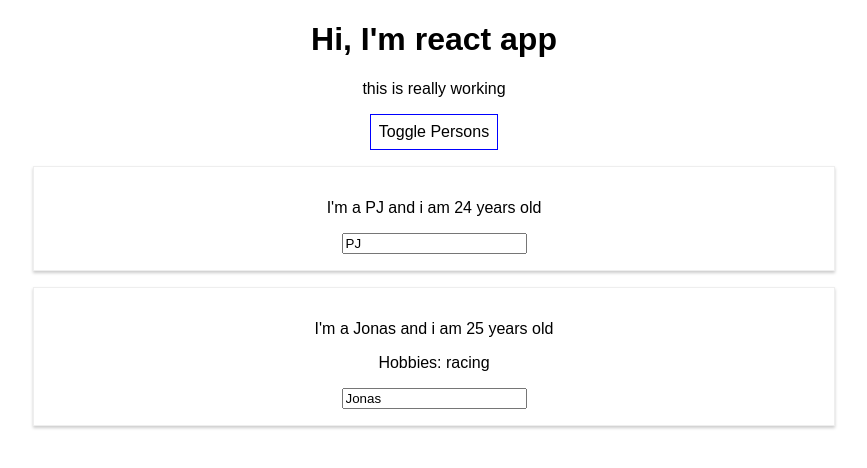
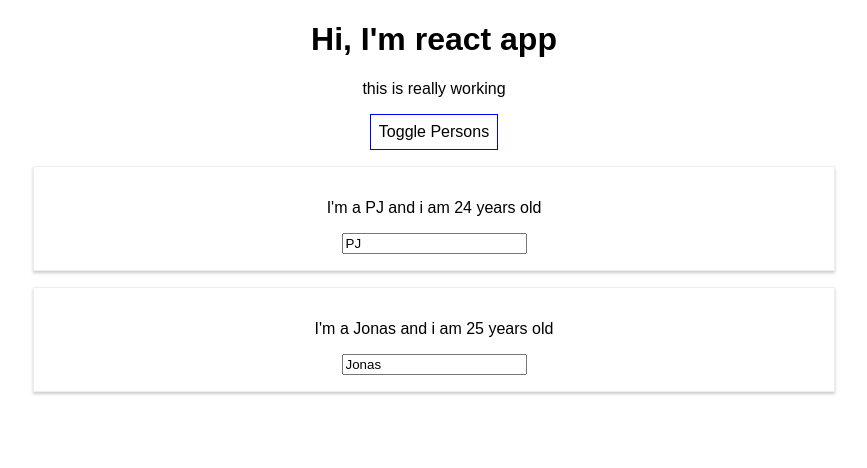
Before and after one commit to pjblitz86/ReactTrainingProjects, a React (Create React App) app in the folder udemy-max-tutorials/: page / in a window 1280 px wide. Both pictures are taken after a click on the button "Toggle Persons". Shown: the top 468 px of the page, without its empty margins (206-1073 px from the left). Built offline with nearby package versions, Linux system fonts and the light colour scheme.

Commit message:
outputting list via state.map

```diff
--- a/udemy-max-tutorials/src/App.js
+++ b/udemy-max-tutorials/src/App.js
@@ -42,15 +42,9 @@
     if (this.state.showPersons) {
       persons = (
         <div>
-          <Person name={this.state.persons[0].name} age={this.state.persons[0].age} />
-          <Person
-            name={this.state.persons[1].name}
-            age={this.state.persons[1].age}
-            click={this.switchNameHandler.bind(this, 'Max')}
-            changed={this.nameChangeHandler}
-          >
-            Hobbies: racing
-          </Person>
+          {this.state.persons.map(person => {
+            return <Person name={person.name} age={person.age} />;
+          })}
         </div>
       );
     }
```
